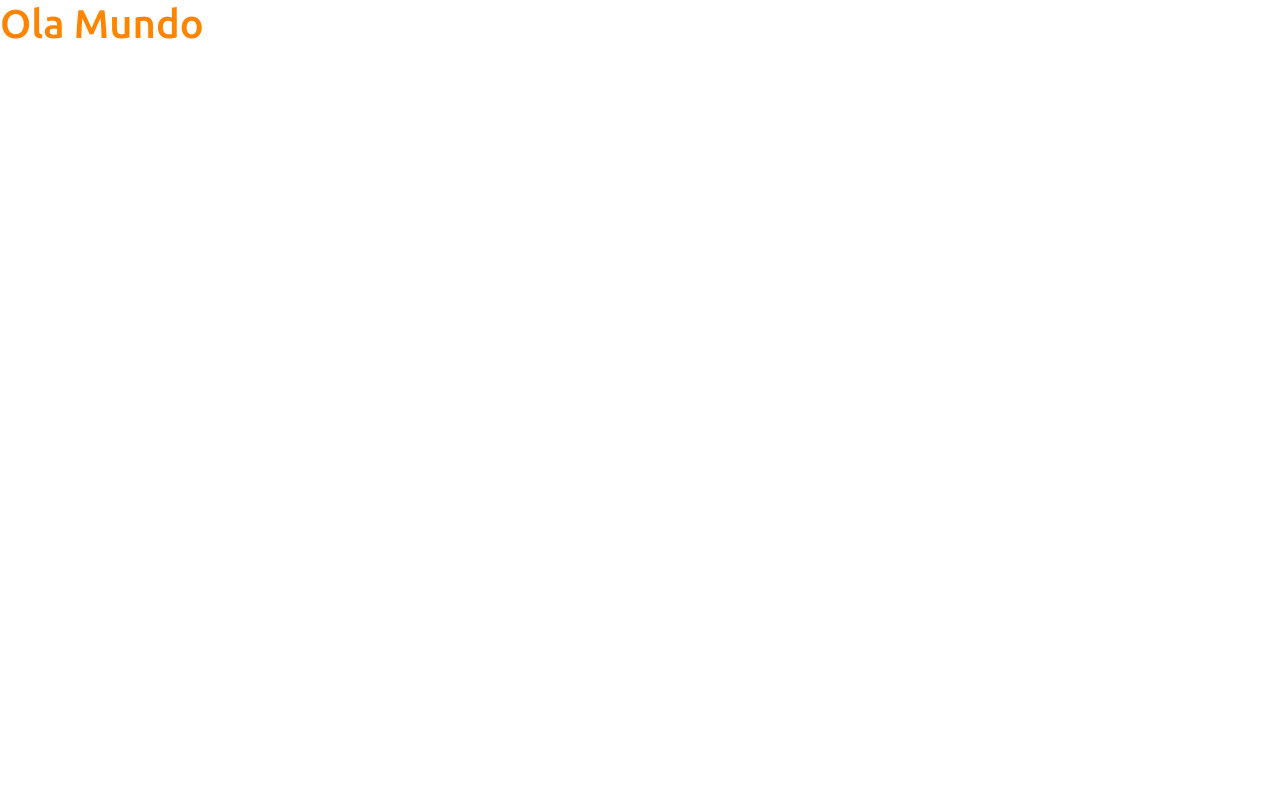
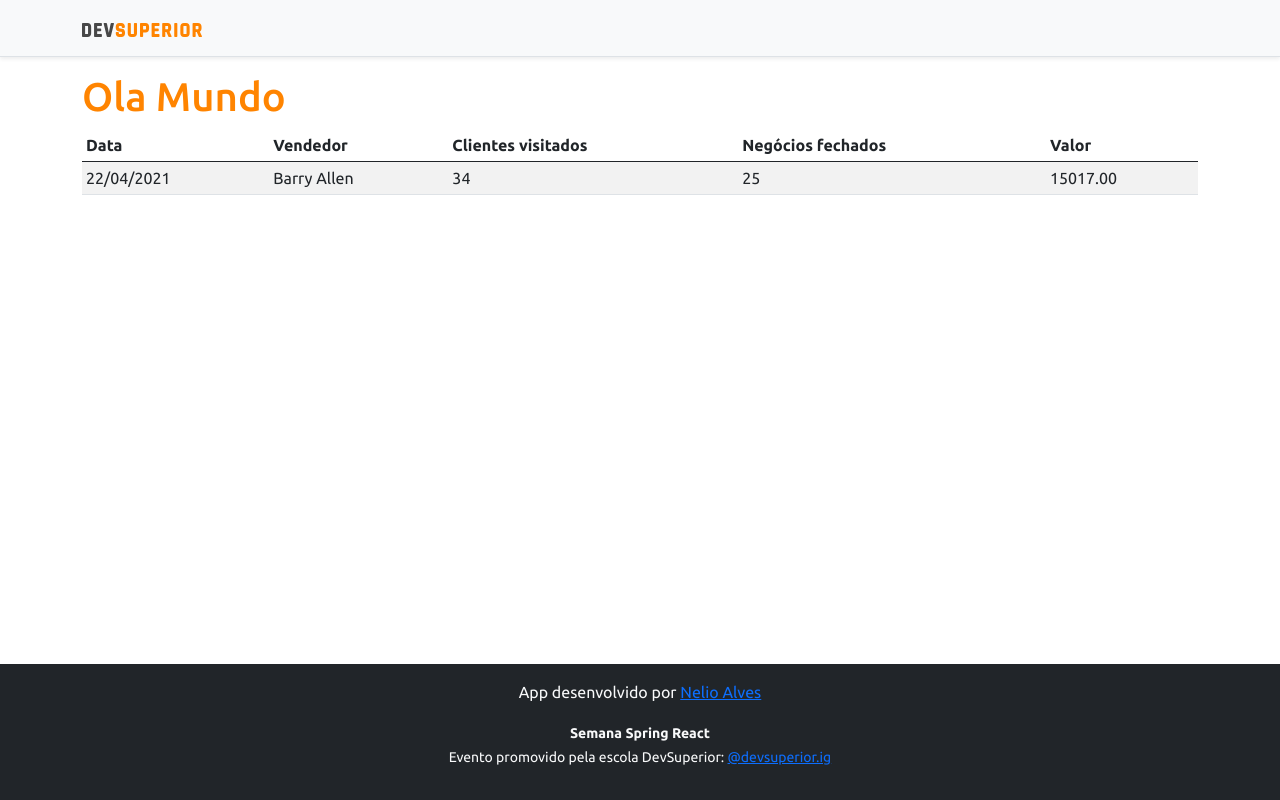
Before and after one commit to SmithGomes/projeto-sds3, a React (Create React App) app in the folder projeto-sds3/frontend/: page / in a window 1280 px wide. Built offline with nearby package versions, Linux system fonts and the light colour scheme.

Commit message:
Basic Static Components

```diff
--- a/projeto-sds3/frontend/src/App.tsx
+++ b/projeto-sds3/frontend/src/App.tsx
@@ -1,10 +1,19 @@
 import React from 'react';
+import NavBar from "components/NavBar";
+import Footer from "components/Footer";
+import DataTable from 'components/DataTable';
 
 function App() {
   return (
-    <div className="App">
+    <>
+    <NavBar />
+    <div className="container">
       <h1 className="text-primary ">Ola Mundo</h1>
+
+      <DataTable />
     </div>
+    <Footer />
+    </>
   );
 }
 
--- /dev/null
+++ b/projeto-sds3/frontend/src/components/DataTable/index.tsx
@@ -0,0 +1,28 @@
+const DataTable = () => {
+    return (
+        <div className="table-responsive">
+            <table className="table table-striped table-sm">
+                <thead>
+                    <tr>
+                        <th>Data</th>
+                        <th>Vendedor</th>
+                        <th>Clientes visitados</th>
+                        <th>Negócios fechados</th>
+                        <th>Valor</th>
+                    </tr>
+                </thead>
+                <tbody>
+                    <tr>
+                        <td>22/04/2021</td>
+                        <td>Barry Allen</td>
+                        <td>34</td>
+                        <td>25</td>
+                        <td>15017.00</td>
+                    </tr>
+                </tbody>
+            </table>
+        </div>
+    );
+}
+
+export default DataTable;
--- /dev/null
+++ b/projeto-sds3/frontend/src/components/Footer/index.tsx
@@ -0,0 +1,13 @@
+const NavBar = () => {
+  return (
+    <footer className="footer mt-auto py-3 bg-dark">
+      <div className="container">
+        <p className="text-light">App desenvolvido por <a href="https://github.com/SmithGomes" target="_blank" rel="noreferrer">Nelio Alves</a></p>
+        <p className="text-light"><small><strong>Semana Spring React</strong><br/>
+          Evento promovido pela escola DevSuperior: <a href="https://instagram.com/devsuperior.ig" target="_blank" rel="noreferrer">@devsuperior.ig</a></small></p>
+      </div>
+    </footer>
+  );
+}
+
+export default NavBar;
--- /dev/null
+++ b/projeto-sds3/frontend/src/components/NavBar/index.tsx
@@ -0,0 +1,15 @@
+import ImgDsDark from "assets/img/ds-dark.svg";
+
+const Footer = () => {
+  return (
+    <div className="d-flex flex-column flex-md-row align-items-center p-3 px-md-4 mb-3 bg-light border-bottom shadow-sm">
+      <div className="container">
+        <nav className="my-2 my-md-0 mr-md-3">
+          <img src={ImgDsDark} alt="DevSuperior" width="120" />
+        </nav>
+      </div>
+    </div>
+  );
+}
+
+export default Footer;
```
Also changed, not shown: projeto-sds3/frontend/src/assets/img/ds-dark.svg (added).
